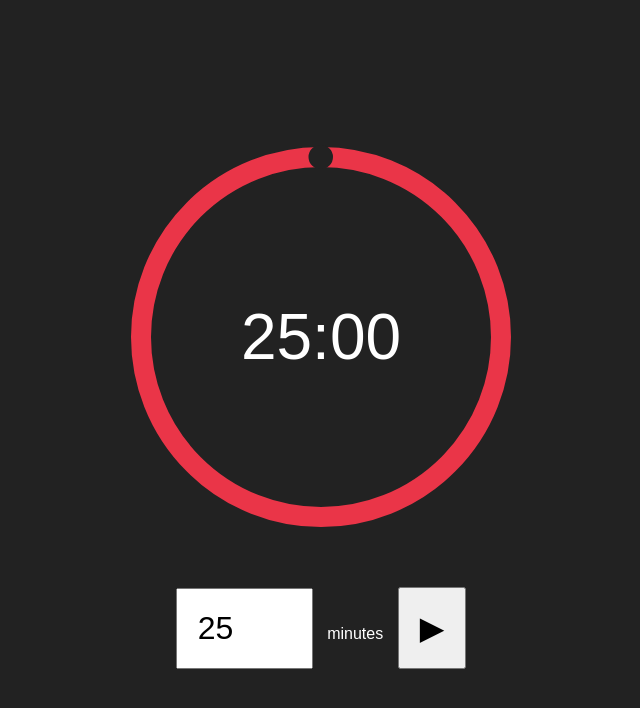
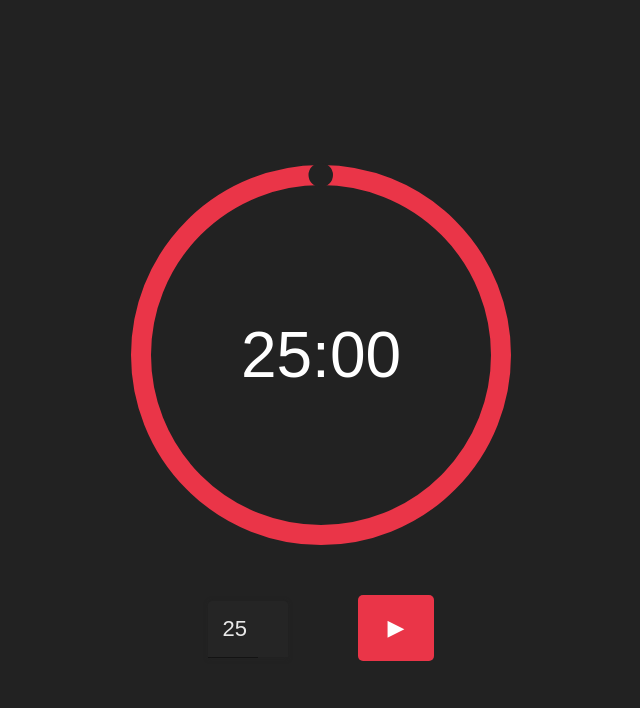
Before and after one commit to hpharen/Pomodoro, a plain HTML site: page timer.html in a window 1280 px wide. Shown: the whole page, without its empty margins (319-959 px from the left). Drawn offline with Linux system fonts and the light colour scheme; a web font is replaced by a local one.

Commit message:
updated buttons, added animation

```diff
--- a/timer.html
+++ b/timer.html
@@ -4,6 +4,11 @@
     <meta charset="UTF-8">
     <meta name="viewport" content="width=device-width, initial-scale=1.0">
     <title>Pomodoro Timer Prototype</title>
+
+    <link rel="preconnect" href="https://fonts.googleapis.com">
+    <link rel="preconnect" href="https://fonts.gstatic.com" crossorigin>
+    <link href="https://fonts.googleapis.com/css2?family=Funnel+Display:wght@300..800&display=swap" rel="stylesheet">
+
     <style>
         body {
             display: flex;
@@ -13,7 +18,9 @@
             height: 100vh;
             background-color: #222;
             color: white;
-            font-family: Arial, sans-serif;
+            font-family: 'Funnel Display', sans-serif;
+            font-weight: 400; /* Or choose any weight between 300 and 800 */
+            font-optical-sizing: auto;
         }
         .timer-container {
             position: relative;
@@ -39,12 +46,120 @@
             font-size: 4rem; /* Doubled size */
         }
         .controls {
+            display: flex;
+            justify-content: center; /* Ensures equidistant spacing */
+            align-items: center;
+            width: auto;
             margin-top: 40px; /* Doubled margin */
+            flex-direction: row; /* Ensures horizontal alignment */
+            gap: 100px; /* Optional: Adds spacing between the button and input */
         }
-        button, input {
-            margin: 10px; /* Doubled margin */
-            padding: 20px; /* Doubled padding */
-            font-size: 2rem; /* Doubled font size */
+
+        .textInputWrapper {
+            position: relative;
+            width: 50px; /* Smaller width */
+            --accent-color: #EA3548;
+        }
+
+        .textInputWrapper:before {
+            transition: border-bottom-color 200ms cubic-bezier(0.4, 0, 0.2, 1) 0ms;
+            border-bottom: 1px solid rgba(0, 0, 0, 0.42);
+        }
+
+        .textInputWrapper:before,
+        .textInputWrapper:after {
+            content: "";
+            left: 0;
+            right: 0;
+            position: absolute;
+            pointer-events: none;
+            bottom: -1px;
+            z-index: 4;
+            width: 100%;
+        }
+
+        .textInputWrapper:focus-within:before {
+            border-bottom: 1px solid var(--accent-color);
+        }
+
+        .textInputWrapper:before {
+            transition: border-bottom-color 200ms cubic-bezier(0.4, 0, 0.2, 1) 0ms;
+            border-bottom: 1px solid rgba(0, 0, 0, 0.42);
+        }
+
+        .textInputWrapper:focus-within:before {
+            border-bottom: 1px solid var(--accent-color);
+            transform: scaleX(1);
+        }
+
+        .textInputWrapper:focus-within:after {
+            border-bottom: 2px solid var(--accent-color);
+            transform: scaleX(1);
+        }
+
+        .textInputWrapper:after {
+            content: "";
+            transform: scaleX(0);
+            transition: transform 250ms cubic-bezier(0, 0, 0.2, 1) 0ms;
+            will-change: transform;
+            border-bottom: 2px solid var(--accent-color);
+            border-bottom-color: var(--accent-color);
+        }
+
+        .textInput::placeholder {
+            transition: opacity 250ms cubic-bezier(0, 0, 0.2, 1) 0ms;
+            opacity: 1;
+            user-select: none;
+            color: rgba(255, 255, 255, 0.582);
+        }
+
+        .textInputWrapper .textInput {
+            border-radius: 5px 5px 0px 0px;
+            box-shadow: 0px 2px 5px rgb(35 35 35 / 30%);
+            max-height: 50px; /* Increased size */
+            background-color: #252525;
+            transition-timing-function: cubic-bezier(0.25, 0.8, 0.25, 1);
+            transition-duration: 200ms;
+            transition-property: background-color;
+            color: #e8e8e8;
+            font-size: 22px; /* Increased font size */
+            font-weight: 500;
+            padding: 15px;
+            width: 100%;
+            border-left: none;
+            border-bottom: none;
+            border-right: none;
+            appearance: none; /* Removes the number input arrows */
+        }
+
+        .textInputWrapper .textInput:focus,
+        .textInputWrapper .textInput:active {
+            outline: none;
+        }
+
+        .textInputWrapper:focus-within .textInput,
+        .textInputWrapper .textInput:focus,
+        .textInputWrapper .textInput:active {
+            background-color: #353535;
+        }
+
+        .textInputWrapper:focus-within .textInput::placeholder {
+            opacity: 0;
+        }
+
+        button {
+            padding: 20px 30px; /* Larger button */
+            font-size: 22px; /* Larger button text */
+            cursor: pointer;
+            background-color: #EA3548;
+            color: white;
+            border: none;
+            border-radius: 5px;
+            transition: background-color 0.3s;
+        }
+
+        button:hover {
+            background-color: #d83a3a;
         }
     </style>
 </head>
@@ -58,7 +173,9 @@
         <div class="timer" id="timer-display">25:00</div>
     </div>
     <div class="controls">
-        <input type="number" id="time-input" value="25" min="1" max="60"> minutes
+        <div class="textInputWrapper">
+            <input type="number" id="time-input" value="25" min="1" max="60" class="textInput" placeholder="Type here">
+        </div>
         <button id="start-pause-btn" onclick="toggleTimer()">▶</button>
     </div>
 
```
